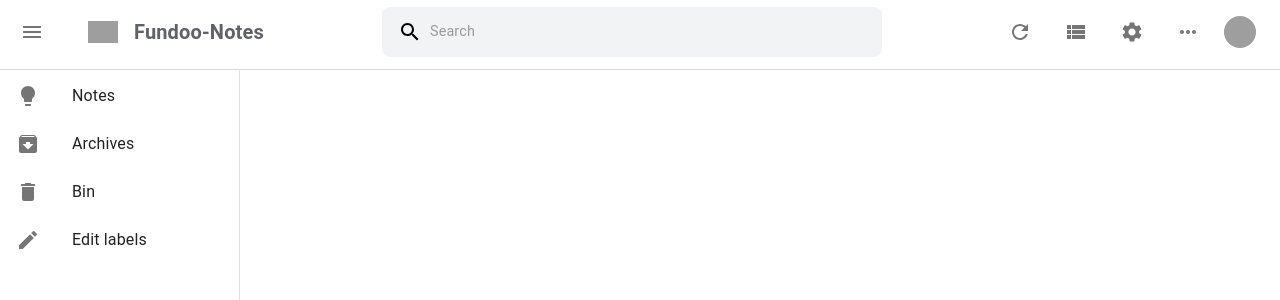
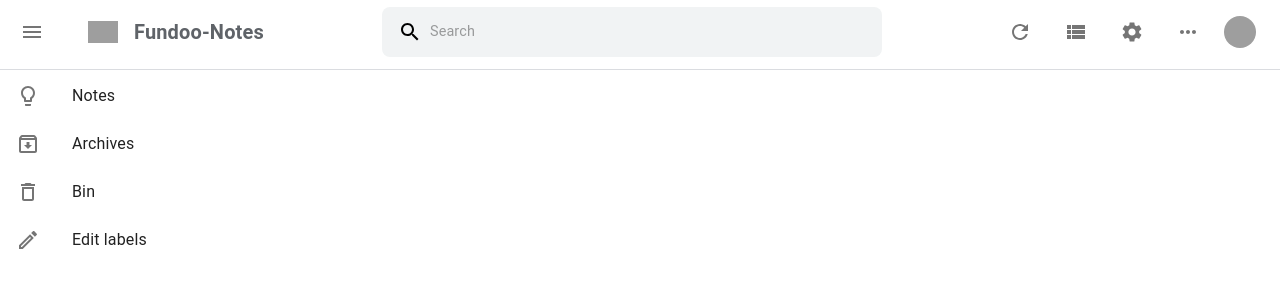
Before and after one commit to vijaylaxmikudachi/fundoo_frontEnd, a React (Create React App) app: page /dashboard in a window 1280 px wide. Shown: the top 300 px of the page. Built offline with nearby package versions, Linux system fonts and the light colour scheme; sample sign-in values are in the browser's storage; grey boxes are pictures that could not be loaded.

Commit message:
[vijaylaxmi]Added:Outlined icons in side bar.

```diff
--- a/src/components/Sidebar/SideNavBar.jsx
+++ b/src/components/Sidebar/SideNavBar.jsx
@@ -1,8 +1,24 @@
 import React, { useState } from "react";
-import { List, ListItem, ListItemIcon, ListItemText, Modal, TextField, IconButton } from "@mui/material";
-import { Lightbulb, Archive, Edit as EditIcon, Delete, Label, Check } from "@mui/icons-material";
+import "./SideNavBar.scss";
+import {
+  List,
+  ListItem,
+  ListItemIcon,
+  ListItemText,
+  Modal,
+  TextField,
+  IconButton,
+} from "@mui/material";
+import {
+  LightbulbOutlined,
+  ArchiveOutlined,
+  EditOutlined,
+  DeleteOutlined,
+  LabelOutlined,
+  CheckOutlined,
+  CloseOutlined,
+} from "@mui/icons-material";
 import { useLocation, Link } from "react-router-dom";
-import CloseIcon from "@mui/icons-material/Close";
 
 const SideNavBar = () => {
   const location = useLocation();
@@ -11,18 +27,15 @@ const SideNavBar = () => {
   const [newLabel, setNewLabel] = useState("");
   const [editingLabelIndex, setEditingLabelIndex] = useState(null);
 
-
   const handleModalOpen = () => {
     setModalOpen(true);
   };
-
 
   const handleModalClose = () => {
     setModalOpen(false);
     setNewLabel("");
     setEditingLabelIndex(null);
   };
-
 
   const handleAddOrUpdateLabel = () => {
     if (newLabel.trim()) {
@@ -38,43 +51,35 @@ const SideNavBar = () => {
     }
   };
 
-
   const handleEditLabel = (index) => {
     setNewLabel(labels[index]);
     setEditingLabelIndex(index);
   };
-
 
   const handleDeleteLabel = (index) => {
     setLabels((prev) => prev.filter((_, i) => i !== index));
   };
 
   const navList = [
-    { id: 1, name: "Notes", icon: <Lightbulb />, route: "/dashboard/notes" },
-    { id: 2, name: "Archives", icon: <Archive />, route: "/dashboard/archive" },
-    { id: 3, name: "Bin", icon: <Delete />, route: "/dashboard/trash" },
+    { id: 1, name: "Notes", icon: <LightbulbOutlined />, route: "/dashboard/notes" },
+    { id: 2, name: "Archives", icon: <ArchiveOutlined />, route: "/dashboard/archive" },
+    { id: 3, name: "Bin", icon: <DeleteOutlined />, route: "/dashboard/trash" },
   ];
-
 
   const updatedNavList = [
     ...navList,
-    { id: "edit-labels", name: "Edit labels", icon: <EditIcon />, route: "#", onClick: handleModalOpen },
+    { id: "edit-labels", name: "Edit labels", icon: <EditOutlined />, route: "#", onClick: handleModalOpen },
     ...labels.map((label, index) => ({
       id: `label-${index}`,
       name: label,
-      icon: <Label />,
+      icon: <LabelOutlined />,
       route: `#`,
     })),
   ];
 
   return (
     <div>
-      <List
-        sx={{
-          cursor: "pointer",
-        }}
-      >
-
+      <List className="sidenav-list">
         {updatedNavList.map((list) => {
           const isActive = location.pathname === list.route;
 
@@ -82,26 +87,11 @@ const SideNavBar = () => {
             <ListItem
               button
               key={list.id}
-              sx={{
-                backgroundColor: isActive ? "rgb(254, 239, 195)" : "inherit",
-                borderRadius: "6px",
-                "&:hover": {
-                  backgroundColor: "#f1f3f4",
-                  transition: "background-color 0.3s",
-                },
-              }}
+              className={`sidenav-list-item ${isActive ? "active" : ""}`}
               onClick={list.onClick}
             >
-              <Link
-                to={list.route}
-                style={{
-                  textDecoration: "none",
-                  display: "flex",
-                  color: "inherit",
-                  width: "100%",
-                }}
-              >
-                <ListItemIcon style={{ alignItems: "center" }}>{list.icon}</ListItemIcon>
+              <Link to={list.route} className="sidenav-link">
+                <ListItemIcon className="sidenav-icon">{list.icon}</ListItemIcon>
                 <ListItemText primary={list.name} />
               </Link>
             </ListItem>
@@ -109,33 +99,15 @@ const SideNavBar = () => {
         })}
       </List>
 
-
-      <Modal
-        open={isModalOpen}
-        onClose={handleModalClose}
-        aria-labelledby="edit-labels-modal"
-        aria-describedby="edit-labels-modal-description"
-      >
-        <div
-          style={{
-            position: "absolute",
-            top: "50%",
-            left: "50%",
-            transform: "translate(-50%, -50%)",
-            width: "400px",
-            backgroundColor: "white",
-            borderRadius: "8px",
-            boxShadow: 24,
-            padding: "16px",
-          }}
-        >
-          <div style={{ display: "flex", justifyContent: "space-between", alignItems: "center" }}>
+      <Modal open={isModalOpen} onClose={handleModalClose} className="sidenav-modal">
+        <div className="modal-content">
+          <div className="modal-header">
             <h3>Edit Labels</h3>
             <IconButton onClick={handleModalClose}>
-              <CloseIcon />
+              <CloseOutlined />
             </IconButton>
           </div>
-          <div style={{ display: "flex", alignItems: "center", marginBottom: "16px" }}>
+          <div className="modal-body">
             <TextField
               fullWidth
               variant="outlined"
@@ -144,39 +116,23 @@ const SideNavBar = () => {
               onChange={(e) => setNewLabel(e.target.value)}
               onKeyDown={(e) => e.key === "Enter" && handleAddOrUpdateLabel()}
             />
-            <IconButton
-              size="large"
-              color="primary"
-              onClick={handleAddOrUpdateLabel}
-              style={{ marginLeft: "8px" }}
-            >
-              <Check />
+            <IconButton size="large" color="primary" onClick={handleAddOrUpdateLabel}>
+              <CheckOutlined />
             </IconButton>
           </div>
-          <div>
+          <div className="modal-label-list">
             {labels.map((label, index) => (
-              <div
-                key={index}
-                style={{
-                  display: "flex",
-                  alignItems: "center",
-                  justifyContent: "space-between",
-                  marginBottom: "8px",
-                  padding: "8px",
-                  backgroundColor: "#f1f3f4",
-                  borderRadius: "6px",
-                }}
-              >
-                <div style={{ display: "flex", alignItems: "center" }}>
-                  <Label style={{ marginRight: "8px" }} />
+              <div key={index} className="label-item">
+                <div className="label-text">
+                  <LabelOutlined />
                   <span>{label}</span>
                 </div>
-                <div>
+                <div className="label-actions">
                   <IconButton size="small" onClick={() => handleEditLabel(index)}>
-                    <EditIcon />
+                    <EditOutlined />
                   </IconButton>
                   <IconButton size="small" onClick={() => handleDeleteLabel(index)}>
-                    <Delete />
+                    <DeleteOutlined />
                   </IconButton>
                 </div>
               </div>
--- /dev/null
+++ b/src/components/Sidebar/SideNavBar.scss
@@ -0,0 +1,100 @@
+.sidenav-list {
+    cursor: pointer;
+  }
+
+  .sidenav-list-item {
+    border-radius: 6px;
+    transition: background-color 0.3s ease-in-out;
+
+    &:hover {
+      background-color: #f1f3f4;
+    }
+
+    &.active {
+      background-color: rgb(254, 239, 195);
+    }
+  }
+
+  .sidenav-link {
+    text-decoration: none;
+    display: flex;
+    color: inherit;
+    width: 100%;
+  }
+
+  .sidenav-icon {
+    display: flex;
+    align-items: center;
+  }
+
+  .sidenav-modal .modal-content {
+    position: absolute;
+    top: 50%;
+    left: 50%;
+    transform: translate(-50%, -50%);
+    width: 400px;
+    background-color: white;
+    border-radius: 8px;
+    box-shadow: 0 4px 12px rgba(0, 0, 0, 0.1);
+    padding: 16px;
+  }
+
+  .modal-header {
+    display: flex;
+    justify-content: space-between;
+    align-items: center;
+  }
+
+  .modal-body {
+    display: flex;
+    align-items: center;
+    margin-bottom: 16px;
+
+    .MuiTextField-root {
+      flex-grow: 1;
+    }
+
+    .MuiIconButton-root {
+      margin-left: 8px;
+    }
+  }
+
+  .modal-label-list .label-item {
+    display: flex;
+    justify-content: space-between;
+    align-items: center;
+    margin-bottom: 8px;
+    padding: 8px;
+    background-color: #f1f3f4;
+    border-radius: 6px;
+
+    .label-text {
+      display: flex;
+      align-items: center;
+
+      .MuiSvgIcon-root {
+        margin-right: 8px;
+      }
+    }
+
+    .label-actions .MuiIconButton-root {
+      margin-left: 4px;
+    }
+  }
+
+.css-17ha8e8-MuiDrawer-docked .MuiDrawer-paper {
+    width: 240px;
+    -webkit-transition: width 225ms cubic-bezier(0.4, 0, 0.6, 1) 0ms;
+    transition: width 225ms cubic-bezier(0.4, 0, 0.6, 1) 0ms;
+    overflow-x: hidden;
+    border: none;
+    box-shadow: black;
+}
+
+.css-wv4byc-MuiDrawer-docked .MuiDrawer-paper {
+    -webkit-transition: width 195ms cubic-bezier(0.4, 0, 0.6, 1) 0ms;
+    transition: width 195ms cubic-bezier(0.4, 0, 0.6, 1) 0ms;
+    overflow-x: hidden;
+    width: calc(56px + 1px);
+    border: none;
+}
```
